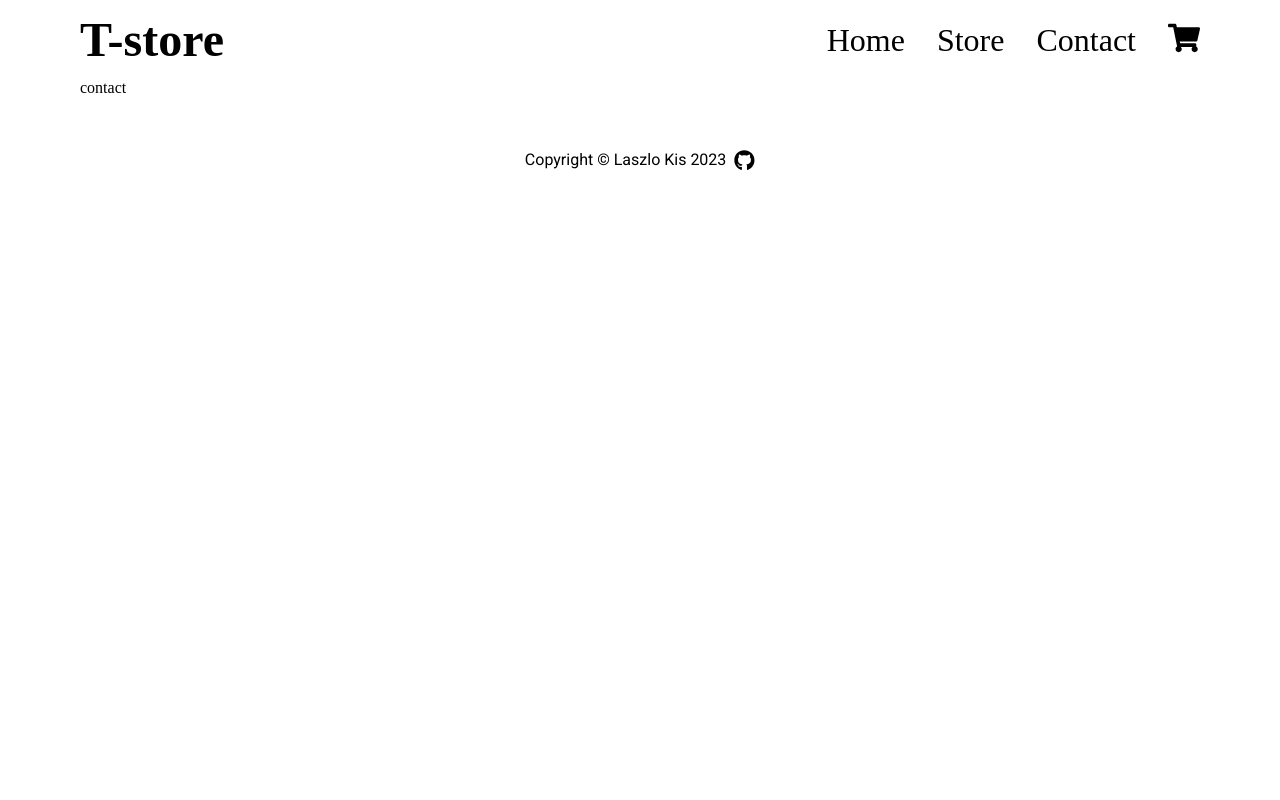
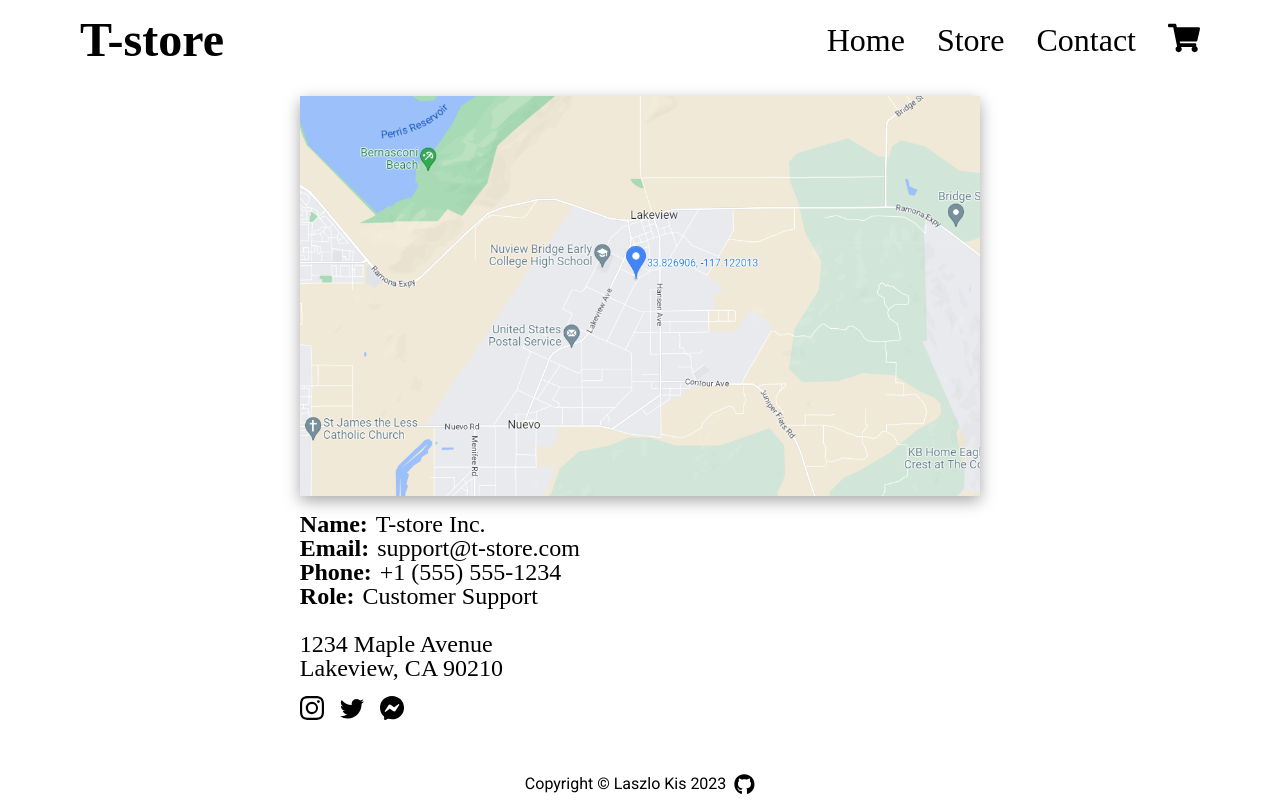
Before and after one commit to ev0clu/shopping-cart, a React (Create React App) app: page /contact in a window 1280 px wide. Built offline with nearby package versions, Linux system fonts and the light colour scheme.

Commit message:
Contact page has prepared

```diff
--- a/src/assets/styles/App.css
+++ b/src/assets/styles/App.css
@@ -1,5 +1,5 @@
 .App {
     display: flex;
     flex-direction: column;
-    height: auto;
+    height: 100vh;
 }
--- /dev/null
+++ b/src/assets/styles/Contact.css
@@ -0,0 +1,76 @@
+.contact {
+    display: flex;
+    flex-direction: column;
+    align-items: center;
+    width: 100%;
+    height: 100%;
+    padding: 1rem 3rem 1rem 3rem;
+    font-size: 2rem;
+}
+
+.contact-info {
+    display: flex;
+    flex-direction: row;
+    gap: 0.5rem;
+}
+
+.contact-wrapper p:nth-child(1) {
+    font-weight: 600;
+}
+
+.contact-wrapper img {
+    height: 35rem;
+    width: auto;
+    margin-bottom: 3rem;
+    box-shadow: rgba(0, 0, 0, 0.35) 0px 5px 15px;
+}
+
+.contact-links {
+    display: flex;
+    flex-direction: row;
+    gap: 1rem;
+    padding-top: 1rem;
+}
+
+.contact-links a {
+    color: black;
+}
+
+@media (max-width: 1400px) {
+    .contact {
+        padding: 1rem 3rem 1rem 3rem;
+        font-size: 1.5rem;
+    }
+
+    .contact-wrapper img {
+        height: 25rem;
+        width: auto;
+        margin-bottom: 1rem;
+    }
+}
+
+@media (max-width: 850px) {
+    .contact {
+        padding: 1rem 3rem 1rem 3rem;
+        font-size: 2rem;
+    }
+
+    .contact-wrapper img {
+        height: 25rem;
+        width: auto;
+        margin-bottom: 2rem;
+    }
+}
+
+@media (max-width: 420px) {
+    .contact {
+        padding: 1rem 3rem 1rem 3rem;
+        font-size: 1rem;
+    }
+
+    .contact-wrapper img {
+        height: 12rem;
+        width: auto;
+        margin-bottom: 1rem;
+    }
+}
--- a/src/assets/styles/Main.css
+++ b/src/assets/styles/Main.css
@@ -1,7 +1,6 @@
 main {
-    position: relative;
+    flex: 1;
     margin: 0 5rem 3rem 5rem;
-    flex: 1;
 }
 
 button {
@@ -51,7 +50,7 @@ button:active {
     transform: translateY(0);
 }
 
-@media (max-width: 1200px) {
+@media (max-width: 1400px) {
     main {
         margin: 0 5rem 1rem 5rem;
     }
@@ -62,3 +61,9 @@ button:active {
         margin: 0 2rem 1rem 2rem;
     }
 }
+
+@media (max-width: 420px) {
+    main {
+        margin: 0 2rem 1rem 2rem;
+    }
+}
--- a/src/components/pages/Contact.js
+++ b/src/components/pages/Contact.js
@@ -1,9 +1,49 @@
 import React from 'react';
+
+import '../../assets/styles/Contact.css';
+import mapImg from '../../assets/images/map.png';
+import { BsInstagram, BsTwitter, BsMessenger } from 'react-icons/bs';
 
 const Contact = () => {
     return (
-        <div>
-            <h1>contact</h1>
+        <div className="contact">
+            <div className="contact-wrapper">
+                <div className="contact-info">
+                    <img src={mapImg} alt="map" />
+                </div>
+                <div className="contact-info">
+                    <p>Name:</p>
+                    <p>T-store Inc.</p>
+                </div>
+                <div className="contact-info">
+                    <p>Email:</p>
+                    <p>support@t-store.com</p>
+                </div>
+                <div className="contact-info">
+                    <p>Phone:</p>
+                    <p>+1 (555) 555-1234 </p>
+                </div>
+                <div className="contact-info">
+                    <p>Role:</p>
+                    <p>Customer Support</p>
+                </div>
+                <br />
+                <p>
+                    1234 Maple Avenue <br />
+                    Lakeview, CA 90210
+                </p>
+                <div className="contact-links">
+                    <a href="www.instagram.com">
+                        <BsInstagram />
+                    </a>
+                    <a href="www.twitter.com">
+                        <BsTwitter />
+                    </a>
+                    <a href="www.messenger.com">
+                        <BsMessenger />
+                    </a>
+                </div>
+            </div>
         </div>
     );
 };
```
Also changed, not shown: src/assets/images/map.png (added).
